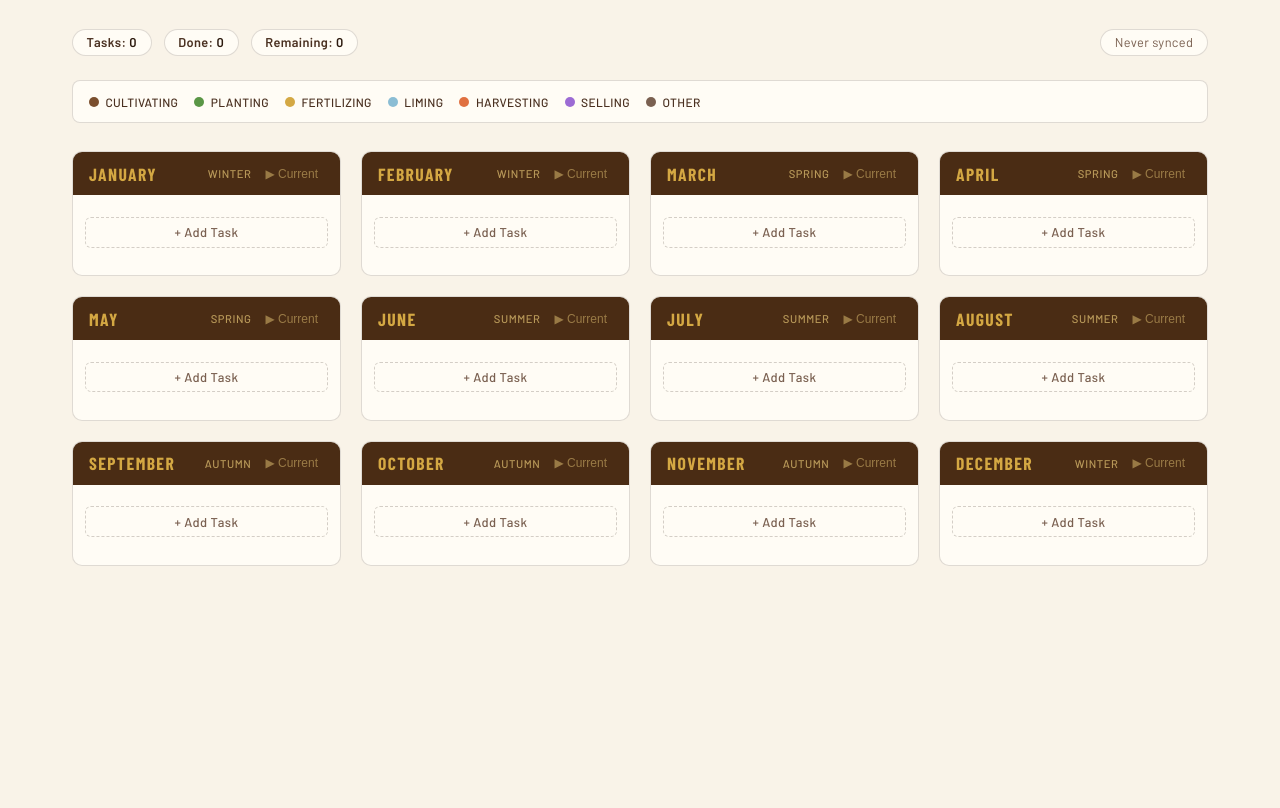
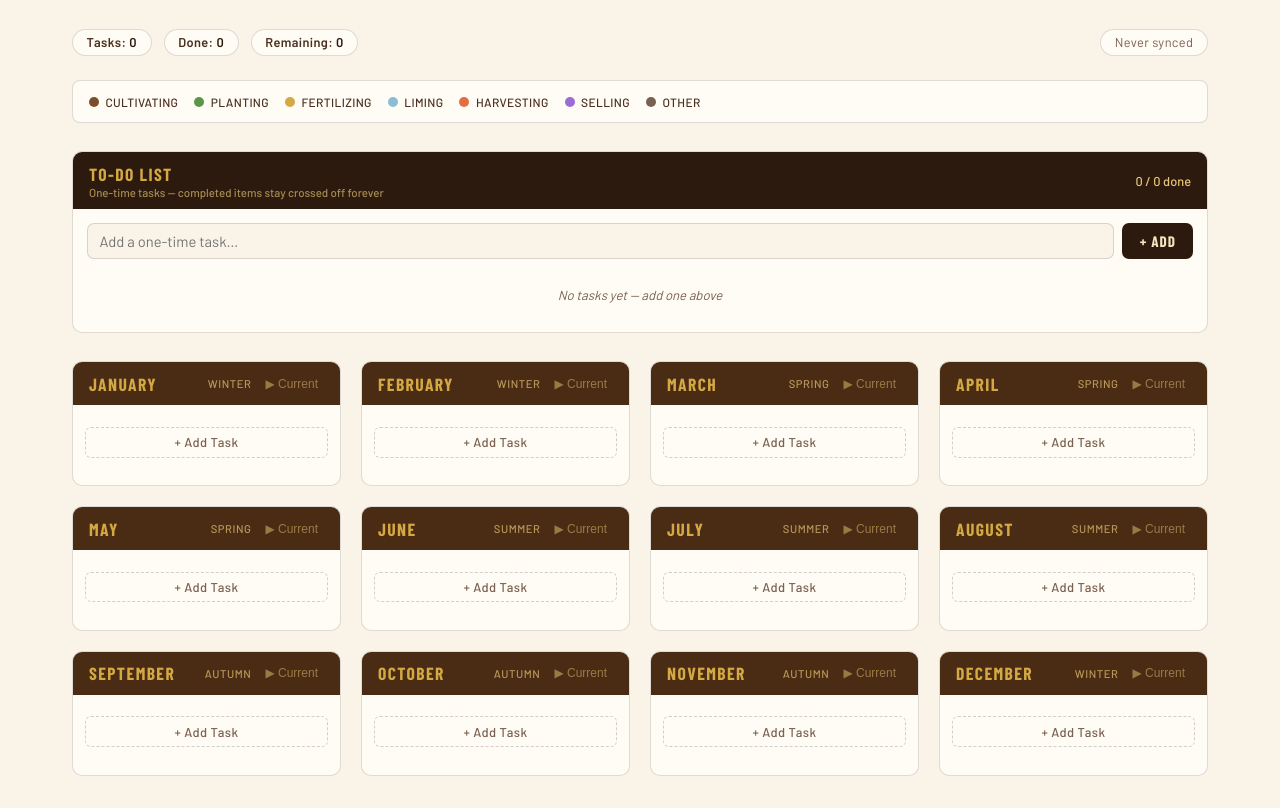
Before and after one commit to linus998/FarmingSimulator, a plain HTML site: page index.html in a window 1280 px wide. Shown: the part 132-940 px from the top of the page. Before the commit the page ends 800 px from the top, so only its background shows below. Drawn offline with nearby package versions, Linux system fonts and the light colour scheme; a web font is replaced by a local one.

Commit message:
Add To-Do List functionality in index.html

```diff
--- a/index.html
+++ b/index.html
@@ -475,6 +475,122 @@
     letter-spacing: 0.03em;
   }
   .stat-pill span { color: var(--soil); font-weight: 700; }
+
+  /* ── TODO LIST ── */
+  .todo-section {
+    background: var(--surface);
+    border: 1px solid var(--border);
+    border-radius: 10px;
+    overflow: hidden;
+    margin-bottom: 1.75rem;
+  }
+  .todo-header {
+    background: var(--soil);
+    padding: 0.65rem 1rem;
+    display: flex;
+    align-items: center;
+    justify-content: space-between;
+  }
+  .todo-header-title {
+    font-family: 'Barlow Condensed', sans-serif;
+    font-weight: 700;
+    font-size: 1.1rem;
+    color: var(--wheat);
+    letter-spacing: 0.08em;
+    text-transform: uppercase;
+  }
+  .todo-header-sub {
+    font-size: 0.72rem;
+    color: var(--wheat-light);
+    opacity: 0.65;
+    font-weight: 500;
+  }
+  .todo-body {
+    padding: 0.85rem;
+  }
+  .todo-input-row {
+    display: flex;
+    gap: 0.5rem;
+    margin-bottom: 0.75rem;
+  }
+  .todo-input {
+    flex: 1;
+    border: 1px solid var(--border);
+    background: var(--cream);
+    border-radius: 7px;
+    padding: 0.5rem 0.75rem;
+    font-family: 'Barlow', sans-serif;
+    font-size: 0.92rem;
+    color: var(--text);
+    outline: none;
+    transition: border-color 0.15s;
+  }
+  .todo-input:focus { border-color: var(--soil-light); }
+  .todo-add-btn {
+    background: var(--soil);
+    color: var(--wheat-pale);
+    border: none;
+    border-radius: 7px;
+    padding: 0.5rem 1.1rem;
+    font-family: 'Barlow Condensed', sans-serif;
+    font-size: 0.95rem;
+    font-weight: 700;
+    letter-spacing: 0.06em;
+    text-transform: uppercase;
+    cursor: pointer;
+    transition: background 0.15s;
+    white-space: nowrap;
+  }
+  .todo-add-btn:hover { background: var(--soil-mid); }
+  .todo-list { list-style: none; display: flex; flex-direction: column; gap: 0.4rem; }
+  .todo-item {
+    background: var(--surface-2);
+    border: 1px solid var(--border);
+    border-radius: 6px;
+    padding: 0.55rem 0.75rem;
+    display: flex;
+    align-items: center;
+    gap: 0.65rem;
+  }
+  .todo-item.done { opacity: 0.45; }
+  .todo-item.done .todo-text { text-decoration: line-through; color: var(--text-light); }
+  .todo-check {
+    width: 18px; height: 18px;
+    border: 1.5px solid var(--soil-light);
+    border-radius: 4px;
+    flex-shrink: 0;
+    cursor: pointer;
+    display: flex; align-items: center; justify-content: center;
+    font-size: 0.7rem;
+    color: var(--soil);
+    transition: background 0.15s;
+  }
+  .todo-item.done .todo-check { background: var(--green-pale); border-color: var(--green); color: var(--green); }
+  .todo-text {
+    flex: 1;
+    font-size: 0.88rem;
+    color: var(--text);
+    line-height: 1.4;
+  }
+  .todo-del {
+    background: none;
+    border: none;
+    cursor: pointer;
+    color: var(--text-light);
+    font-size: 0.8rem;
+    padding: 2px 5px;
+    border-radius: 4px;
+    transition: color 0.15s, background 0.15s;
+    flex-shrink: 0;
+  }
+  .todo-del:hover { color: var(--rust); background: rgba(181,74,31,0.08); }
+  .todo-empty {
+    text-align: center;
+    color: var(--text-light);
+    font-size: 0.82rem;
+    padding: 1rem;
+    font-style: italic;
+  }
 </style>
 </head>
 <body>
@@ -514,6 +630,23 @@
     <div class="legend-item"><div class="legend-dot" style="background:var(--rust-light)"></div> Harvesting</div>
     <div class="legend-item"><div class="legend-dot" style="background:#9C6BD4"></div> Selling</div>
     <div class="legend-item"><div class="legend-dot" style="background:var(--text-light)"></div> Other</div>
+  </div>
+
+  <div class="todo-section">
+    <div class="todo-header">
+      <div>
+        <div class="todo-header-title">To-Do List</div>
+        <div class="todo-header-sub">One-time tasks — completed items stay crossed off forever</div>
+      </div>
+      <span id="todo-stat" style="font-size:0.8rem;color:var(--wheat-light);font-weight:500;"></span>
+    </div>
+    <div class="todo-body">
+      <div class="todo-input-row">
+        <input type="text" class="todo-input" id="todo-input" placeholder="Add a one-time task…" onkeydown="if(event.key==='Enter')addTodo()">
+        <button class="todo-add-btn" onclick="addTodo()">+ Add</button>
+      </div>
+      <ul class="todo-list" id="todo-list"></ul>
+    </div>
   </div>
 
   <div class="year-grid" id="year-grid"></div>
@@ -816,6 +949,7 @@ async function loadFromGitHub() {
     const decoded = JSON.parse(atob(data.content.replace(/\n/g,'')));
     state = decoded;
     renderAllTasks();
+    renderTodos();
     applyCurrentMonth();
     setSyncBadge(true);
     const now = new Date().toLocaleTimeString();
@@ -894,6 +1028,7 @@ function startPolling() {
         const decoded = JSON.parse(atob(data.content.replace(/\n/g,'')));
         state = decoded;
         renderAllTasks();
+        renderTodos();
         applyCurrentMonth();
         setSyncBadge(true);
         const now = new Date().toLocaleTimeString();
@@ -902,6 +1037,56 @@ function startPolling() {
       }
     } catch(e) { /* silent */ }
   }, 5000); // every 5s — cache-busted so this is fast
+}
+
+
+// ── TODO LIST ──
+function renderTodos() {
+  const ul = document.getElementById('todo-list');
+  const stat = document.getElementById('todo-stat');
+  if (!ul) return;
+  const todos = state.todos || [];
+  ul.innerHTML = '';
+  if (todos.length === 0) {
+    ul.innerHTML = '<li class="todo-empty">No tasks yet — add one above</li>';
+  } else {
+    todos.forEach(t => {
+      const li = document.createElement('li');
+      li.className = 'todo-item' + (t.done ? ' done' : '');
+      li.innerHTML = `
+        <div class="todo-check" onclick="toggleTodo('${t.id}')" title="${t.done ? 'Mark undone' : 'Mark done'}">${t.done ? '✓' : ''}</div>
+        <span class="todo-text">${t.text}</span>
+        <button class="todo-del" onclick="deleteTodo('${t.id}')" title="Delete">✕</button>`;
+      ul.appendChild(li);
+    });
+  }
+  const done = todos.filter(t => t.done).length;
+  if (stat) stat.textContent = done + ' / ' + todos.length + ' done';
+}
+
+function addTodo() {
+  const input = document.getElementById('todo-input');
+  const text = input.value.trim();
+  if (!text) return;
+  if (!state.todos) state.todos = [];
+  state.todos.push({ id: 'td' + Date.now(), text, done: false });
+  input.value = '';
+  renderTodos();
+  autoSave();
+}
+
+function toggleTodo(id) {
+  const t = (state.todos || []).find(x => x.id === id);
+  if (t) t.done = !t.done;
+  renderTodos();
+  autoSave();
+}
+
+function deleteTodo(id) {
+  if (!confirm('Delete this to-do?')) return;
+  state.todos = (state.todos || []).filter(x => x.id !== id);
+  renderTodos();
+  autoSave();
 }
 
 // ── SETTINGS ──
@@ -949,6 +1134,7 @@ document.addEventListener('keydown', e => {
     try { state = JSON.parse(local); } catch(e) {}
   }
   buildGrid();
+  renderTodos();
   if (isConfigured()) {
     await loadFromGitHub();
     startPolling();
```
